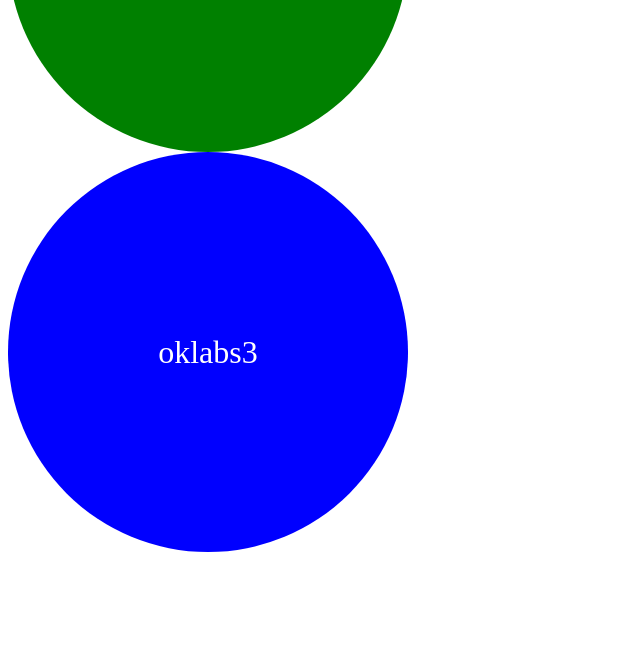
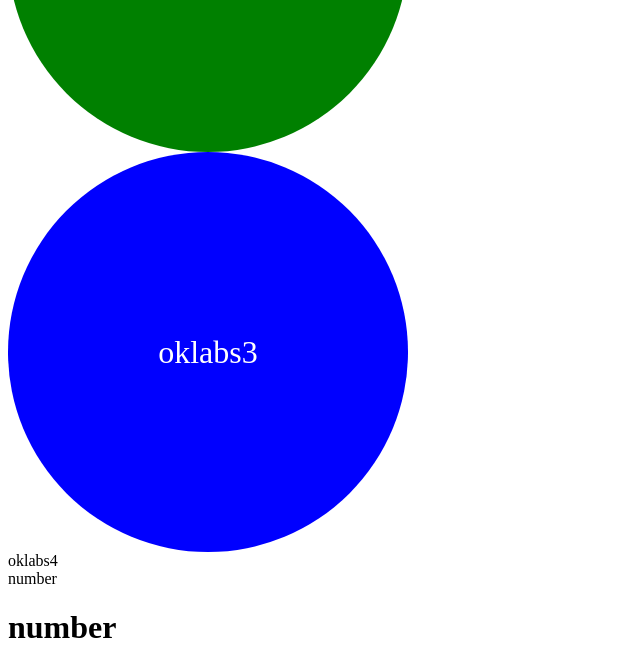
Before and after one commit to suryabhan29/1dec2022-js-day-4, a plain HTML site: page index.html in a window 1280 px wide. Shown: the part 656-1324 px from the top of the page, without its empty margins (0-640 px from the left). Before the commit the page ends 1216 px from the top, so only its background shows below. Drawn offline with Linux system fonts and the light colour scheme.

Commit message:
js day-4

```diff
--- a/index.html
+++ b/index.html
@@ -20,17 +20,42 @@
             }
         </style>
         <script>
-            // 1 way is console.log()
-            console.log(' Js code is running Inside head tag');
+            // 2 way is console.log()
+            window.alert('Js code is running inside head tag');
+
         </script>
     </head>
     <body>
         <div class="box1">oklabs1</div>
         <div class="box2">oklabs2</div>
         <div class="box3" style="width:400px;height:400px;background-color: blue;text-align: center;line-height: 400px;border-radius: 400px;color: white;border-radius: 400px;font-size: 2em;">oklabs3</div>
+        <div id="box4"></div>
+        <div id="box5"></div>
+
+        <script src="./js/script.js"></script>
         <script>
-            // 2 way to chek output is window.alert
-            window.alert('Js code is running inside body tag');
+            // 1 way to chek output is window.alert
+            console.log(' Js code is running Inside body tag');
+        </script>
+
+        <script>
+            var x = 10; //variable and initialization
+
+            // first way to watch js output
+
+            console.log(typeof x);
+
+            // 2 way to watch js output
+
+            window.alert(typeof x);
+
+            // 3 way to watch js output
+
+            document.getElementById('box5').innerHTML = typeof x
+
+            // 4 way to watch js output
+            document.write('<h1>'+typeof x+'<h1/>');
+
         </script>
     </body>
 </html>
--- /dev/null
+++ b/js/script.js
@@ -0,0 +1,3 @@
+// 3 way to cheack js output is inner.HTML
+
+document.getElementById('box4').innerHTML ='oklabs4';
```
